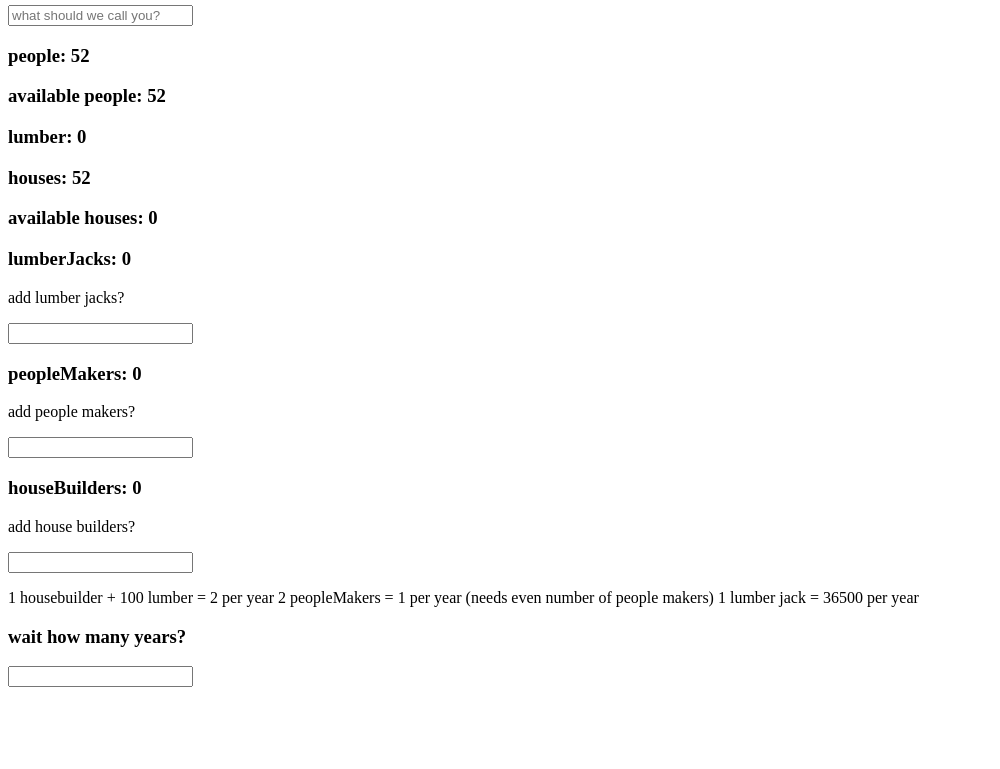
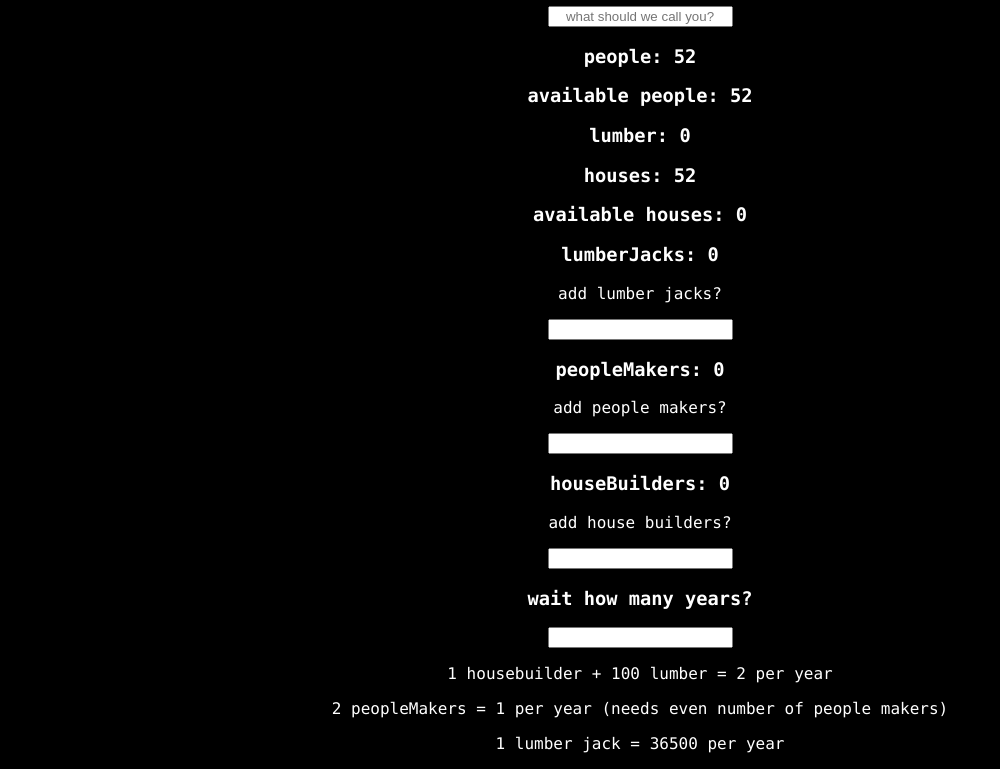
Before and after one commit to 0-5d/Village, a plain HTML site: page index.html in a window 1280 px wide. Shown: the part 75-844 px from the top of the page, without its empty margins (0-1000 px from the left). Before the commit the page ends 800 px from the top, so only its background shows below. Drawn offline with Linux system fonts and the light colour scheme; files that its build step writes are made by us from their sources; files whose address does not match are found by name.

Commit message:
Update index.html

```diff
--- a/index.html
+++ b/index.html
@@ -3,7 +3,7 @@
   <head>
     <meta charset="utf-8">
     <title>Village</title>
-    <!-- <link rel="stylesheet" href="/css/master.css"> -->
+    <link rel="stylesheet" href = 'css/master.css'>
     <script type="text/javascript">
     let people = 52;
     let availablePeople = people;
@@ -19,7 +19,8 @@
   </head>
   <body>
     <h1>Welcome to Village</h1>
-    <input id = 'userName' placeholder="what should we call you?">
+    <div style = 'text-align:center'>
+    <input id = 'userName' placeholder="what should we call you?"> </div>
     <p id = 'welcome' style = 'display:none'></p>
     <button name="button" id = 'userNameButton' style = "display:none"></button>
     <h3 id = 'peopleShower'>people:
@@ -55,8 +56,10 @@
           document.write(lumberJacks)
       </script>
     </h3>
-    <p>add lumber jacks?</p>
+    <p>add lumber jacks?</p><div style = 'text-align: center'>
+    <div style = 'text-align: center'>
     <input type="text" id = 'lumberJackAdder'>
+    </div>
     <h3 id = 'peopleMakerShower'>
       peopleMakers:
       <script type="text/javascript">
@@ -64,7 +67,9 @@
       </script>
     </h3>
     <p>add people makers?</p>
+    <div style = 'text-align: center'>
     <input type="text" id = 'fuckerAdder'>
+    </div>
     <h3 id = 'houseBuildersShower'>
       houseBuilders:
       <script type="text/javascript">
@@ -72,14 +77,22 @@
       </script>
     </h3>
     <p>add house builders?</p>
+    <div style = 'text-align: center'>
     <input type="text" id = 'houseBuilderAdder'>
+    </div>
+    <h3>wait how many years?</h3>
+    <div style = 'text-align: center'>
+    <input type="text" id = 'yearAdder'>
     <p>
       1 housebuilder + 100 lumber = 2 per year
+    </p>
+    <p>
       2 peopleMakers = 1 per year (needs even number of people makers)
+    </p>
+    <p>
       1 lumber jack = 36500 per year
     </p>
-    <h3>wait how many years?</h3>
-    <input type="text" id = 'yearAdder'>
+    </div>
     <button type="button" name="button" style = 'display:none' id = 'yearAdderButton'></button>
     <p id = 'nonos'></p>
     <script src = 'scripts/main.js'></script>
```
